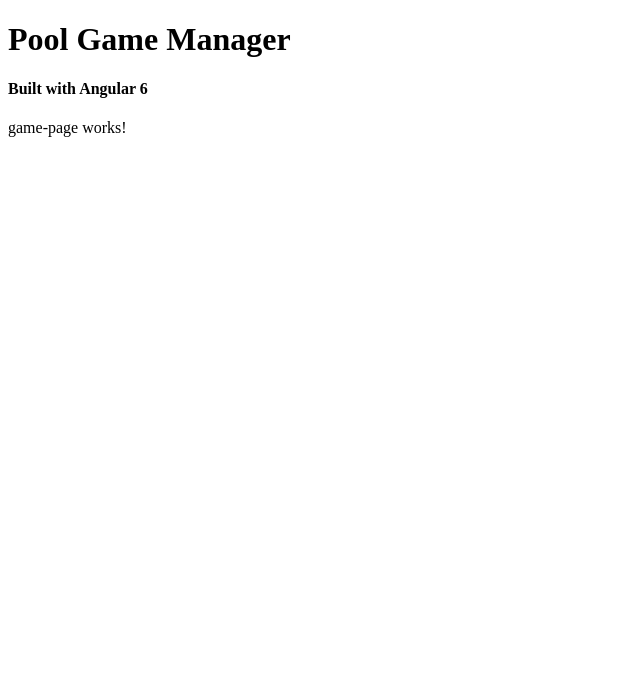
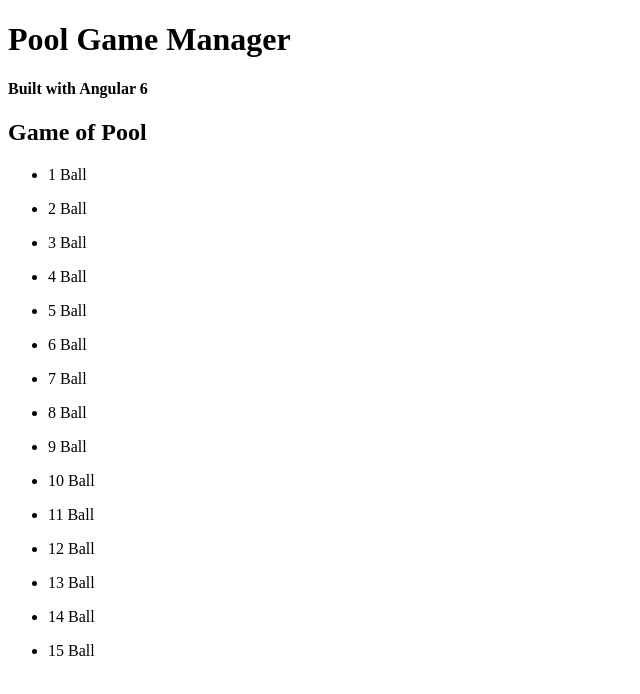
Before and after one commit to mohammad-alfatih/pool-game-manager, an Angular app: page /game in a window 1280 px wide. Shown: the top 694 px of the page, without its empty margins (0-640 px from the left). Built offline with nearby package versions, Linux system fonts and the light colour scheme.

Commit message:
chore: render balls onto game page

```diff
--- a/src/app/game/containers/game-page/game-page.component.html
+++ b/src/app/game/containers/game-page/game-page.component.html
@@ -1,3 +1,8 @@
-<p>
-  game-page works!
-</p>
+<div>
+  <h2>Game of Pool</h2>
+
+  <ul *ngFor="let ball of poolBalls">
+    <li>{{ ball.number }} Ball</li>
+  </ul>
+
+</div>
--- a/src/app/game/containers/game-page/game-page.component.ts
+++ b/src/app/game/containers/game-page/game-page.component.ts
@@ -1,6 +1,7 @@
 import { Component, OnInit } from '@angular/core';
 
 import { GameService } from './../../../providers/game.service';
+import { GameModels } from '../../../models/game/game-models';
 
 @Component({
   selector: 'app-game-page',
@@ -8,9 +9,17 @@ import { GameService } from './../../../providers/game.service';
   styleUrls: ['./game-page.component.scss']
 })
 export class GamePageComponent implements OnInit {
+  poolBalls;
 
-  constructor(private gameService: GameService) { }
+  constructor(private gameService: GameService) {
+    this.gameService.startGame();
+  }
 
   ngOnInit() {
+    this.poolBalls = this.gameService.game.balls;
+  }
+
+  takeShot(shot: GameModels.Shot) {
+    this.gameService.takeShot(shot);
   }
 }
```
